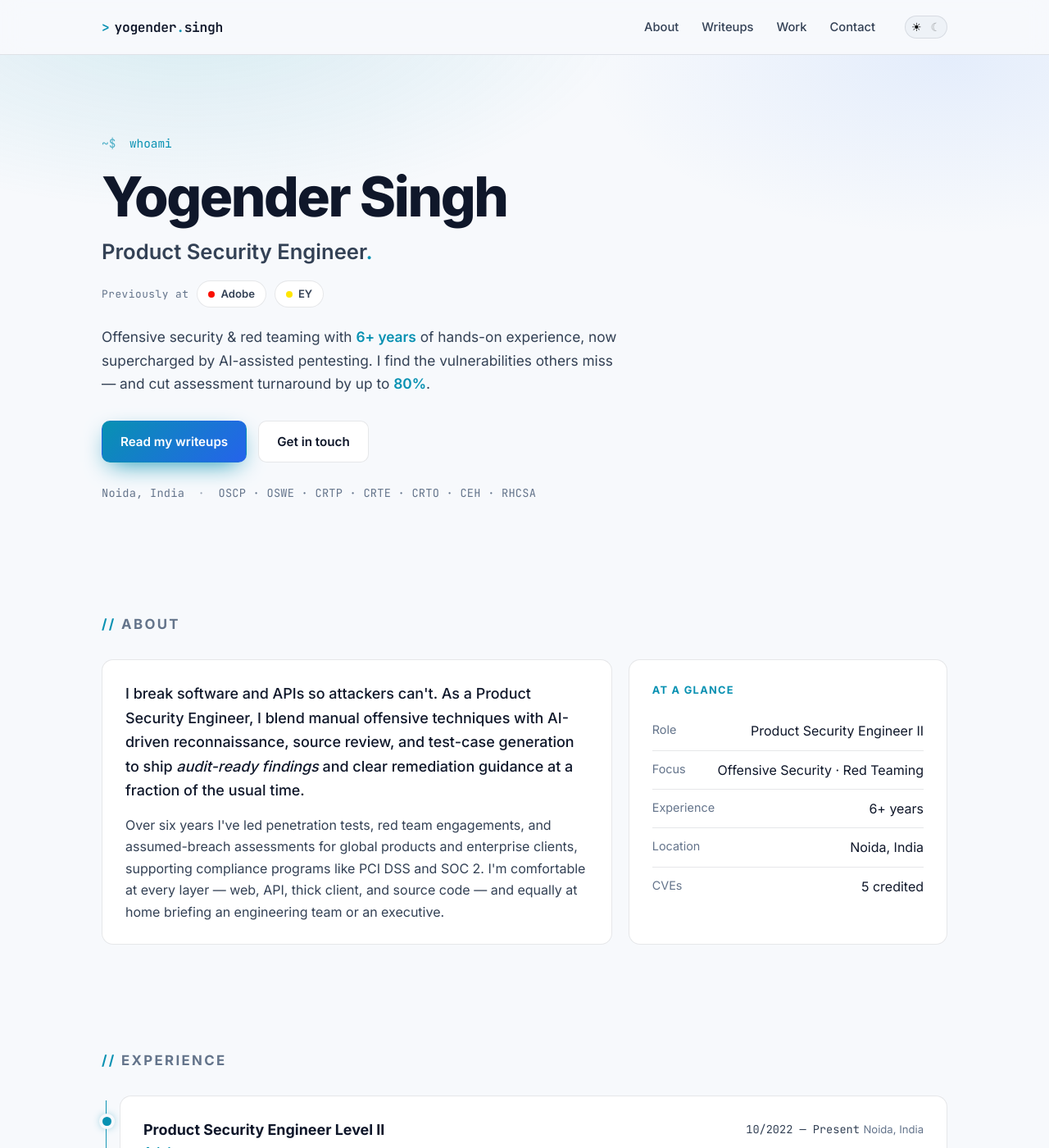
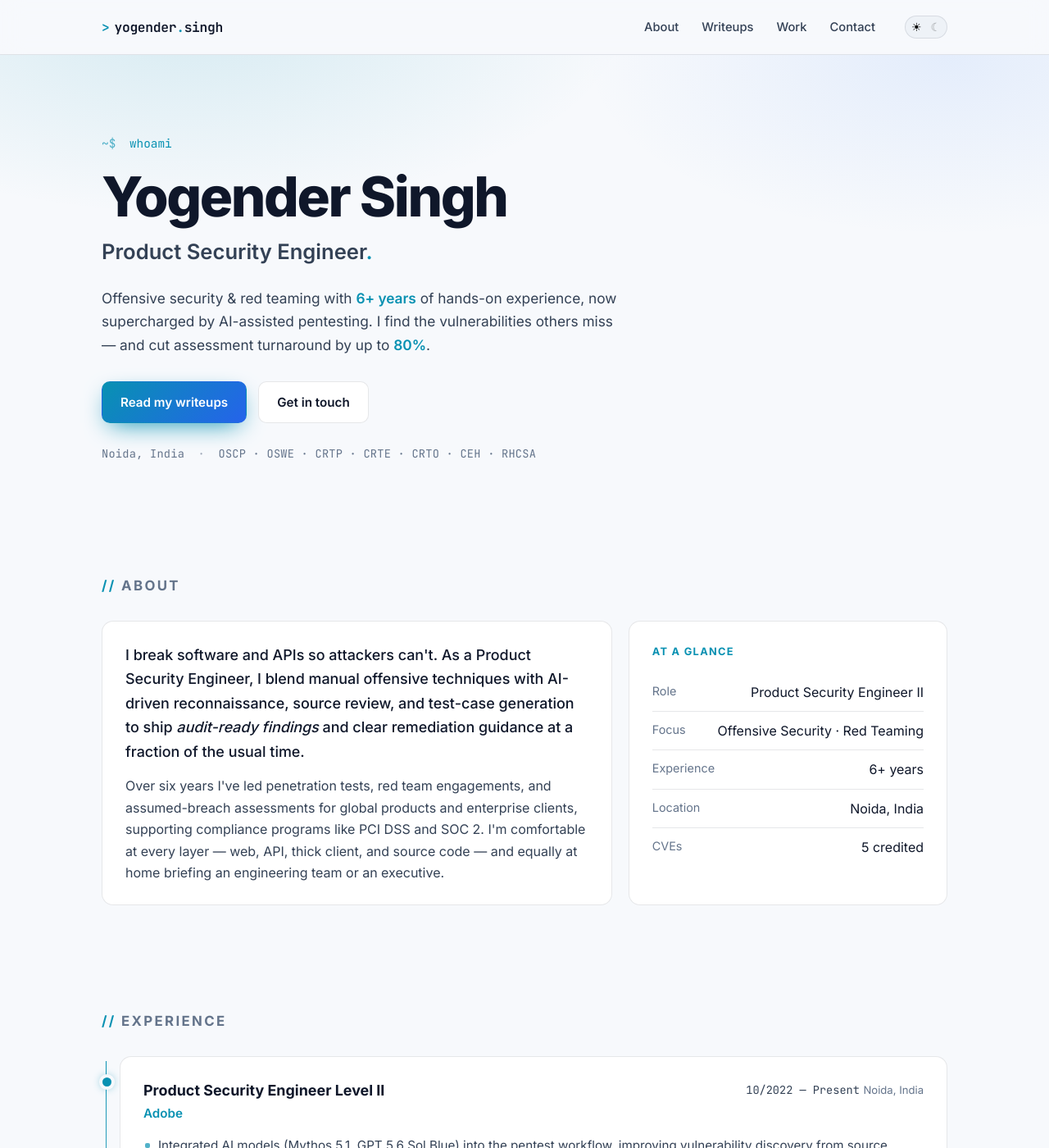
Before and after one commit to theyoge/theyoge.github.io, a Jekyll site: the page built from index.html, in a window 1280 px wide and 1400 px high. Shown: the whole window at 82% size. Built offline with Jekyll 4.4.1, drawn with Linux system fonts in a browser that asks for light colours.

Commit message:
Remove Previously at company badges from hero

```diff
--- a/assets/css/style.css
+++ b/assets/css/style.css
@@ -190,39 +190,8 @@ html[data-theme="light"] .icon-moon { opacity: 0.35; }
   font-size: clamp(1.2rem, 2.5vw, 1.6rem);
   font-weight: 600;
   color: var(--text-soft);
-  margin-bottom: 14px;
-}
-.hero-companies {
-  display: flex;
-  align-items: center;
-  gap: 10px;
-  flex-wrap: wrap;
   margin-bottom: 22px;
 }
-.company-label {
-  font-size: 0.8rem;
-  letter-spacing: 0.04em;
-}
-.company-badge {
-  display: inline-flex;
-  align-items: center;
-  gap: 7px;
-  font-size: 0.82rem;
-  font-weight: 600;
-  padding: 5px 13px;
-  border-radius: 999px;
-  border: 1px solid var(--border);
-  background: var(--surface);
-  color: var(--text-soft);
-}
-.company-dot {
-  width: 8px;
-  height: 8px;
-  border-radius: 50%;
-  flex-shrink: 0;
-}
-.company-dot.adobe { background: #fa0f00; }
-.company-dot.ey { background: #ffe600; }
 .hero-tagline {
   max-width: 640px;
   font-size: 1.08rem;
--- a/index.html
+++ b/index.html
@@ -29,11 +29,6 @@ layout: default
       <p class="mono eyebrow"><span class="prompt">~$</span> whoami</p>
       <h1 class="hero-title">Yogender Singh</h1>
       <p class="hero-role">Product Security Engineer<span class="accent">.</span></p>
-      <div class="hero-companies">
-        <span class="company-label mono muted">Previously at</span>
-        <span class="company-badge"><span class="company-dot adobe"></span>Adobe</span>
-        <span class="company-badge"><span class="company-dot ey"></span>EY</span>
-      </div>
       <p class="hero-tagline">
         Offensive security &amp; red teaming with <span class="hl">6+ years</span> of hands-on
         experience, now supercharged by AI-assisted pentesting. I find the vulnerabilities
```
